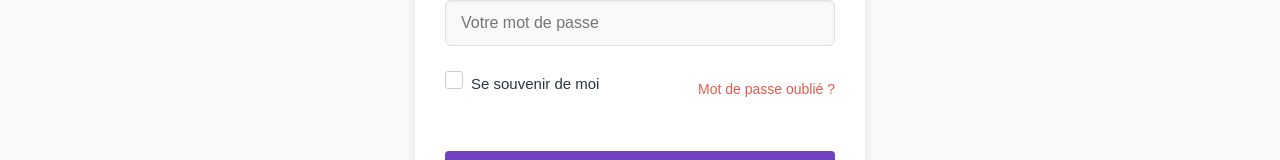
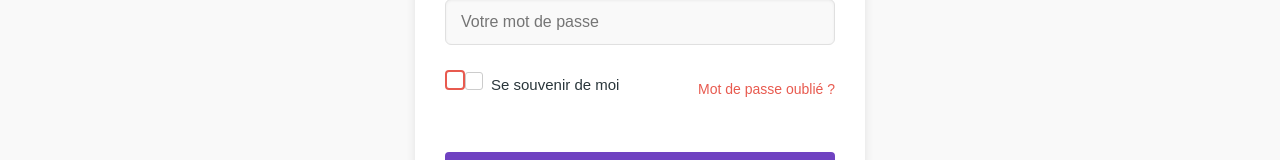
Before and after one commit to dimitri-perriet/katapult-web, a React (Create React App) app: page /login in a window 1280 px wide. Shown: the part 464-624 px from the top of the page. Built offline with nearby package versions, Linux system fonts and the light colour scheme; no server answers.

Commit message:
Suppression du fichier .env, mise à jour des fichiers CSS et JS avec de nouvelles versions, ajout de styles pour les cases à cocher dans le formulaire d'inscription, et suppression des anciennes versions des fichiers CSS et JS.

```diff
--- a/src/assets/css/register.css
+++ b/src/assets/css/register.css
@@ -88,16 +88,44 @@
 
 .checkbox-container {
   display: flex;
-  align-items: flex-start;
+  align-items: center;
   cursor: pointer;
   font-size: 16px;
   user-select: none;
   margin-bottom: 20px;
+  gap: 12px;
 }
 
-.checkbox-container input {
-  margin-right: 8px;
-  margin-top: 3px;
+.checkbox-container input[type="checkbox"] {
+  appearance: none;
+  -webkit-appearance: none;
+  width: 20px;
+  height: 20px;
+  border: 2px solid var(--primary-color);
+  border-radius: 4px;
+  margin: 0;
+  cursor: pointer;
+  position: relative;
+  background-color: white;
+  opacity: 1;
+}
+
+.checkbox-container input[type="checkbox"]:checked {
+  background-color: var(--primary-color);
+}
+
+.checkbox-container input[type="checkbox"]:checked::after {
+  content: "✓";
+  position: absolute;
+  color: white;
+  font-size: 14px;
+  left: 50%;
+  top: 50%;
+  transform: translate(-50%, -50%);
+}
+
+.checkbox-container input[type="checkbox"]:hover {
+  border-color: var(--primary-dark);
 }
 
 .checkbox-label {
```
Also changed, not shown: 13 other files (tests, documents, lock files or other folders).
